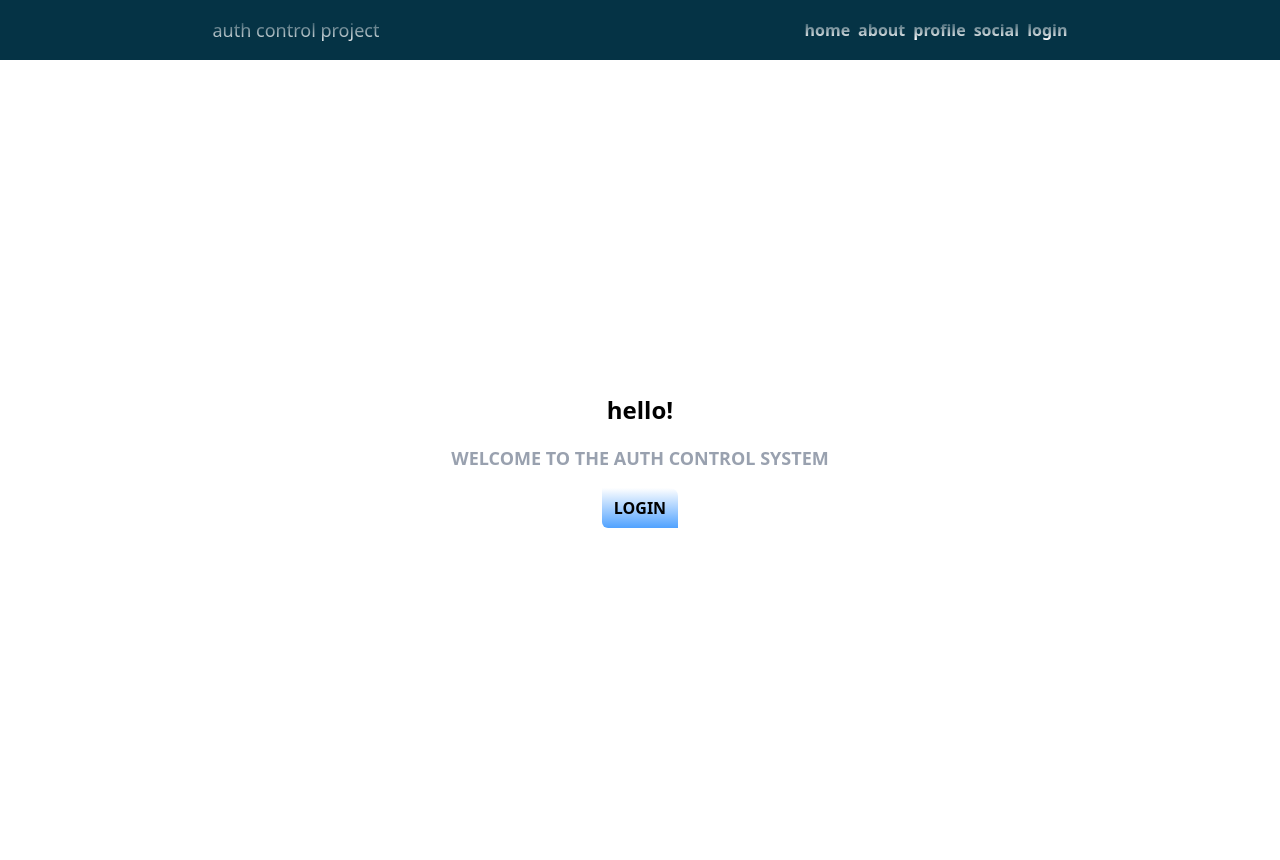
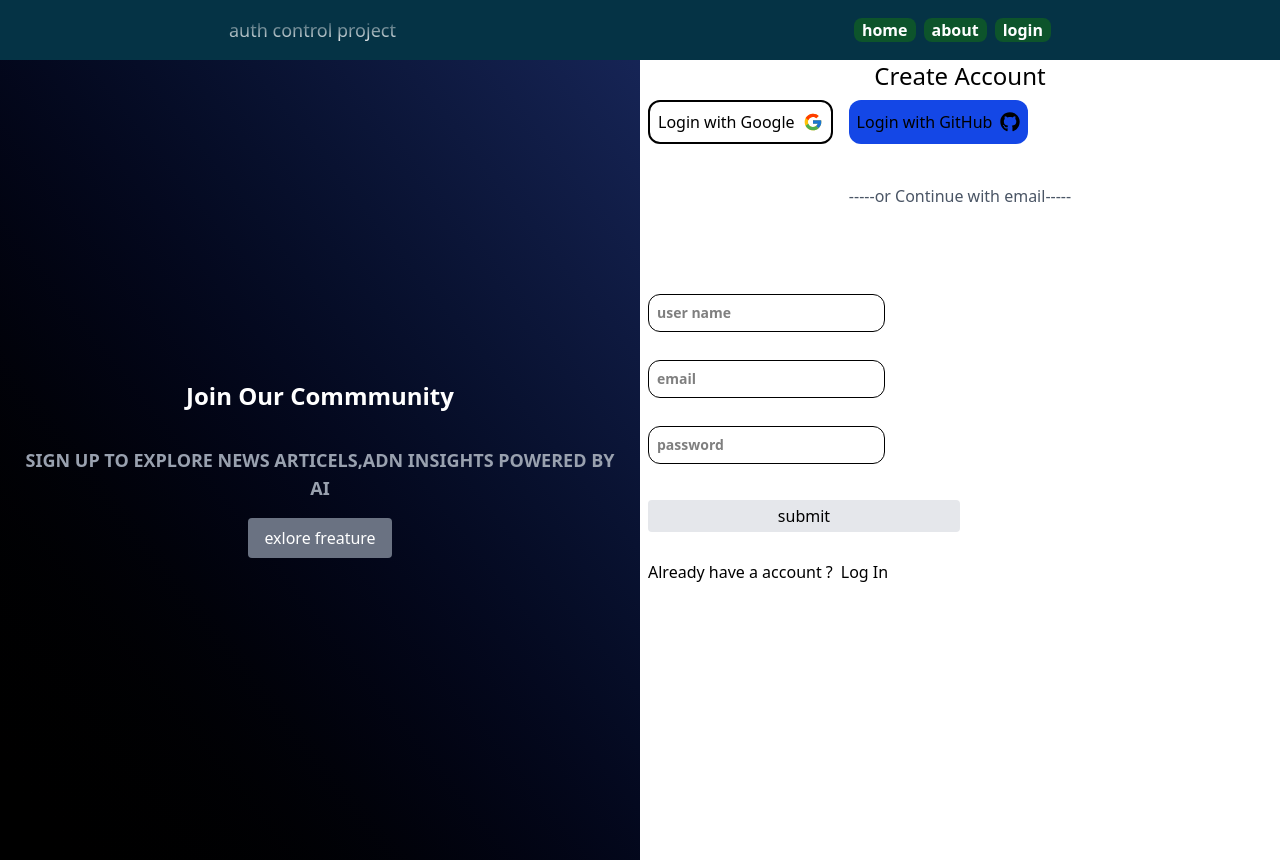
Before and after one commit to MuthuPandi-1963/Auth-System-Frontend, a React (Vite) app: page / in a window 1280 px wide. Built offline with nearby package versions, Linux system fonts and the light colour scheme; no server answers.

Commit message:
ui change

```diff
--- a/src/Auth/Signin/Page.jsx
+++ b/src/Auth/Signin/Page.jsx
@@ -2,7 +2,7 @@ import Utilities from "./Utilities"
 import Ul from './UI'
 export default function Page(){
     return(
-        <div className="">
+        <div className="justify-center grid items-center my-5">
             <Ul/>
 
         </div>
--- a/src/Routers/AuthRoutes.jsx
+++ b/src/Routers/AuthRoutes.jsx
@@ -2,13 +2,14 @@ import { Outlet,Route,Routes } from "react-router-dom";
 import SignUp from "../Auth/Signin/SignUp";
 import SignIn from "../Auth/Signin/SignIn"
 import Error from "./Error";
+import Templates from '../website/component/Templates/Templates'
 import  Home  from "../website/component/Templates/Home";
 import Otpgen from '../Auth/PAsswordManagements/Otpgen'
 import ResetPassword from '../Auth/PAsswordManagements/Resetpassword'
 export default function AuthRoute(){
     return(
         <Routes>
-            <Route element={<Home/>}>
+            <Route >
                   <Route path="login" element={<SignIn/>}/>
                 <Route path="signup" element={<SignUp/>}/>
                 <Route path="otpgen" element={<Otpgen/>}/>
--- a/src/Routers/BaseRoutes.jsx
+++ b/src/Routers/BaseRoutes.jsx
@@ -3,16 +3,16 @@ import Hero from "../website/component/Templates/Hero";
 import Home from "../website/component/Templates/Home";
 import About from '../website/component/Templates/About'
 import Utilities from "../Auth/Signin/Utilities";
+import Templates from '../website/component/Templates/Templates'
 export default function baseRoutes() {
 
     return(
-            <Routes>
-      <Route path="/" element={<Home />}>
-        <Route index element={<Hero />} />
+     <Routes element={<Templates/>}>
+        <Route index element={<Templates/>}/>
+      <Route path="home" element={<Home />}/>
         <Route path="about" element={<About />} />
         <Route path="hero" element={<Hero />} />
-      </Route>
-        <Route path="home" element={<Utilities/>}/>
+
 
     </Routes>
   );
--- a/src/Routers/MainRoutes.jsx
+++ b/src/Routers/MainRoutes.jsx
@@ -6,7 +6,7 @@ import AuthRoute from './AuthRoutes';
 
 export default function App() {
   return (
-    <Routes>
+    <Routes >
       {/* Public routes */}
       <Route path="/*" element={<BaseRoutes/>} />
 
--- a/src/Routers/Routing.jsx
+++ b/src/Routers/Routing.jsx
@@ -8,7 +8,7 @@ import Profile from '../website/component/usertemp/Profile'
     }
 export default function Routing(){
     return(
-        <Routes>
+        <Routes >
        <Route path='/profile/:id' element={<Profile/>}/>
        <Route path='social' element={<Social/>}/>
 
--- a/src/website/component/Templates/Home.jsx
+++ b/src/website/component/Templates/Home.jsx
@@ -1,19 +1,10 @@
-import Nav from './Nav'
 import Hero from './Hero'
-import { Link ,useNavigate} from 'react-router-dom'
-import { Outlet } from 'react-router-dom'
-import uesState from 'react'
-import useEffect from 'react'
-
 const Home = () => {
-
 
     return (
     <>
-      <Nav/>
-    <div className='grid '>
-    <Outlet/>
-    </div>
+  <h1>home content</h1>
+  <Hero/>
     </>
   )
 }
--- a/src/website/component/Templates/Nav.jsx
+++ b/src/website/component/Templates/Nav.jsx
@@ -1,6 +1,6 @@
 import {  useNavigate } from 'react-router'
 export default function Nav() {
-  const links = ["Home","About","Profile","Social","Login"]
+  const links = ["Home",'about',"Login"]
   const navigate =useNavigate()
   const HandleNavigate=(path)=>{
        const base=['home','about']
@@ -17,7 +17,6 @@ export default function Nav() {
     else if(pathdb==='social'){
       navigate('/app/social')
     }
-
   }
   return (
 
@@ -25,7 +24,7 @@ export default function Nav() {
         <h2 className='mask-t-from-neutral-600 text-lg'>auth control project</h2>
         <ol className='items-center flex gap-2 font-semibold'>
             {
-              links.map((items,id)=>( <li key={id} className='mask-t-from-10% hover:text-white hover:border-b-2 ' onClick={()=>HandleNavigate(items)}>
+              links.map((items,id)=>( <li key={id} className='bg-green-900 px-2 rounded-lg ' onClick={()=>HandleNavigate(items)}>
                 {items.toLowerCase()}
                 </li>
               ))
--- /dev/null
+++ b/src/website/component/Templates/Templates.jsx
@@ -0,0 +1,20 @@
+import Nav from './Nav'
+import Hero from './Hero'
+import { Link ,useNavigate} from 'react-router-dom'
+import { Outlet } from 'react-router-dom'
+import uesState from 'react'
+import useEffect from 'react'
+import Utilities from '../../../Auth/Signin/Utilities'
+
+export default function Templates(){
+    return(
+        <>
+          <Nav/>
+    <div className='grid '>
+    <Outlet/>
+    </div>
+    <Utilities/>
+    </>
+
+    )
+}
```
